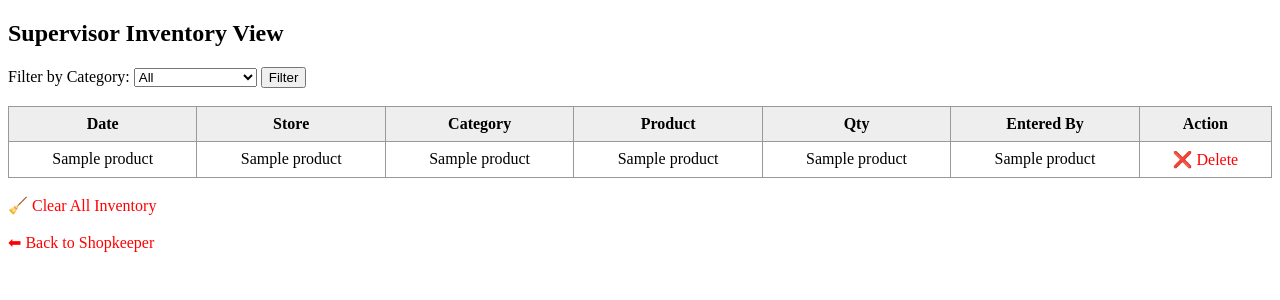
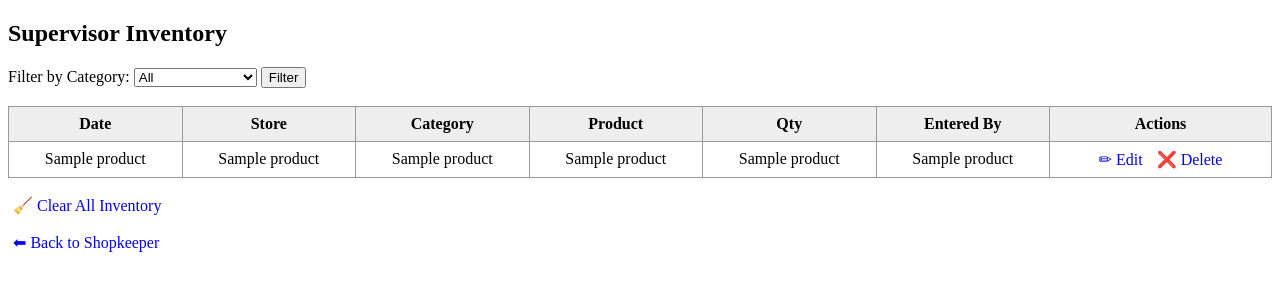
Before and after one commit to hetshah8100/inventory-system, a Flask app: template templates/supervisor.html in a window 1280 px wide. Shown: the top 300 px of the page. Run offline with Flask 3, Linux system fonts and the light colour scheme; the template is opened without the code that fills it: most values are stand-ins (such as "Sample title", 1, 10 or a date in 2020); some libraries are stand-ins or nearby versions.

Commit message:
Update supervisor.html

```diff
--- a/templates/supervisor.html
+++ b/templates/supervisor.html
@@ -6,12 +6,12 @@
         table { border-collapse: collapse; width: 100%; }
         th, td { border: 1px solid #999; padding: 8px; text-align: center; }
         th { background: #eee; }
-        a { text-decoration: none; color: red; }
+        a { text-decoration: none; margin: 0 5px; }
     </style>
 </head>
 <body>
 
-<h2>Supervisor Inventory View</h2>
+<h2>Supervisor Inventory</h2>
 
 <form method="get" action="/supervisor">
     <label>Filter by Category:</label>
@@ -36,7 +36,7 @@
         <th>Product</th>
         <th>Qty</th>
         <th>Entered By</th>
-        <th>Action</th>
+        <th>Actions</th>
     </tr>
 
     {% for p in products %}
@@ -48,9 +48,8 @@
         <td>{{ p[5] }}</td>
         <td>{{ p[6] }}</td>
         <td>
-            <a href="/delete/{{ p[0] }}" onclick="return confirm('Delete this item?')">
-                ❌ Delete
-            </a>
+            <a href="/edit/{{ p[0] }}">✏ Edit</a>
+            <a href="/delete/{{ p[0] }}" onclick="return confirm('Delete this item?')">❌ Delete</a>
         </td>
     </tr>
     {% endfor %}
@@ -58,12 +57,8 @@
 
 <br>
 
-<a href="/clear-all" onclick="return confirm('Delete ALL products?')">
-    🧹 Clear All Inventory
-</a>
-
+<a href="/clear-all" onclick="return confirm('Delete ALL products?')">🧹 Clear All Inventory</a>
 <br><br>
-
 <a href="/">⬅ Back to Shopkeeper</a>
 
 </body>
```
